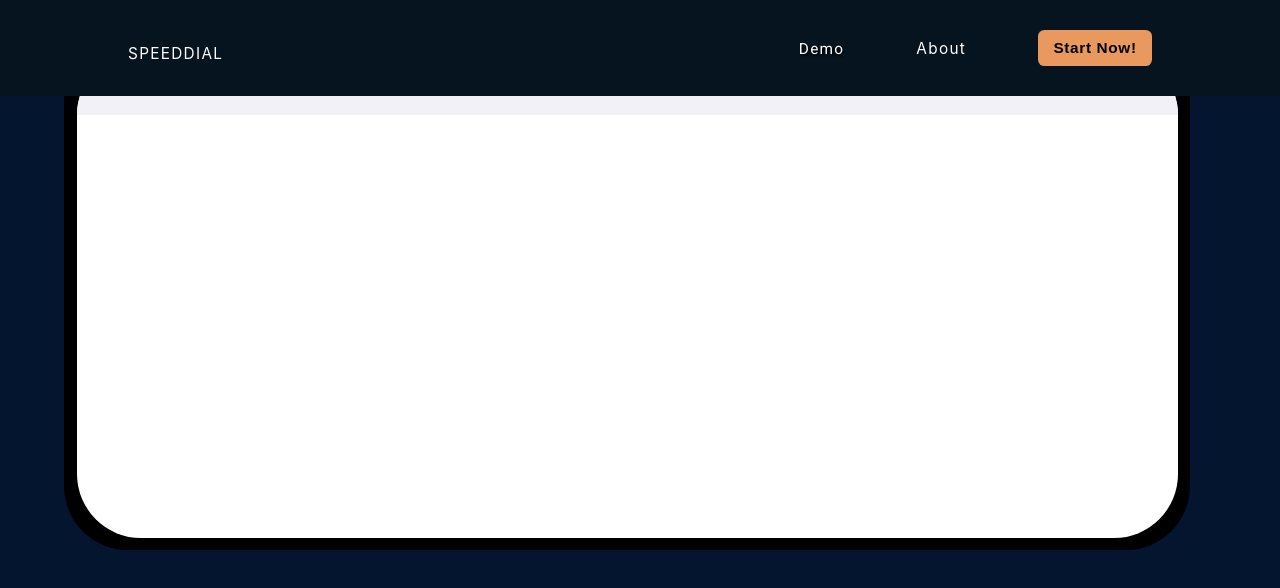
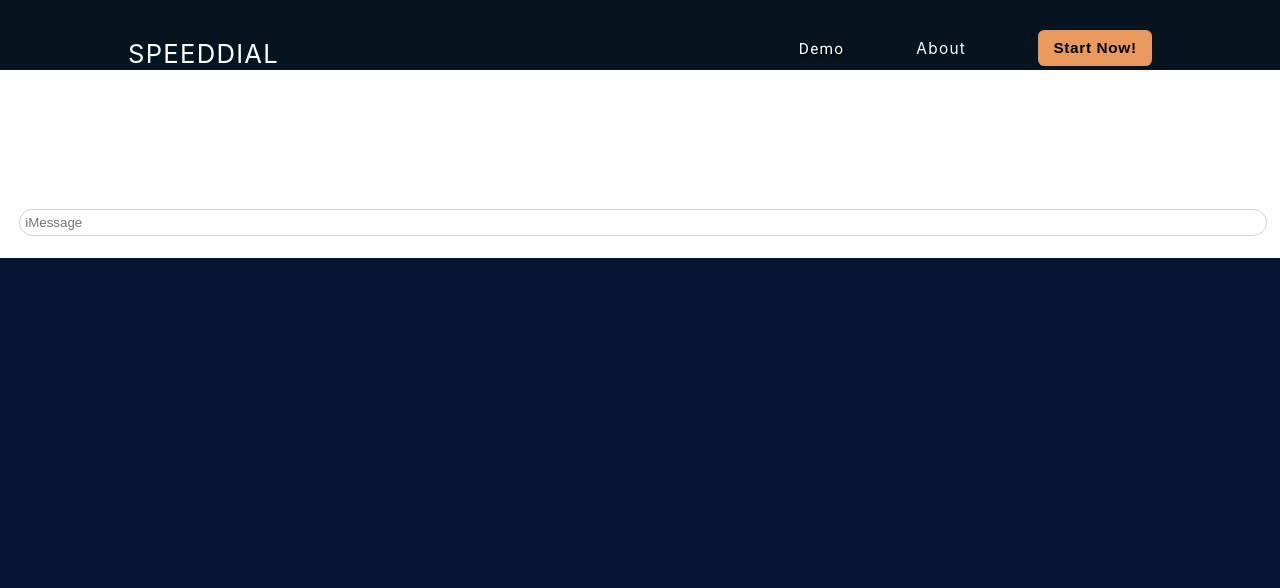
Before and after one commit to prannyv/contact-advice-, a React (Create React App) app in the folder frontend/: page /message in a window 1280 px wide. Shown: the top 588 px of the page. Built offline with nearby package versions, Linux system fonts and the light colour scheme.

Commit message:
MESSAGES

```diff
--- a/frontend/src/App.css
+++ b/frontend/src/App.css
@@ -3,14 +3,14 @@
 @import "@fontsource/noto-sans/400-italic.css";
 
 body{
-  background-image: url('./images/bg.png');
-  background-repeat: no-repeat;
-  background-size: contain;
   background-color: #03152F;
 }
 
 .App {
   color: white;
+  background-image: url('./images/bg.png');
+  background-repeat: no-repeat;
+  background-size: contain;
 }
 
 .App-logo {
@@ -80,57 +80,3 @@ body{
 .main-data{
   align-self: flex-start;
 }
-
-/**Message**/
-.message-title-parent{
-  position: relative;
-}
-
-.message-title-bg {
-  position: absolute;
-  background-color: black;
-  border-radius: 5vw;
-  text-align: center;
-  margin-top: 3vw;
-  margin-left: 5vw;
-  margin-right: 5vw;
-  margin-bottom: 30vw;
-  padding: 20vw 44vw;
-  z-index: 0;
-}
-
-.message-title{
-  position: absolute;
-  background-color: white;
-  border-radius: 5vw;
-  text-align: center;
-  margin-top: 4vw;
-  margin-left: 6vw;
-  margin-right: 5vw;
-  padding: 19vw 43vw;
-  z-index: 1;
-}
-
-.message-header{
-  position: absolute;
-  background-color: #F2F1F6;
-  color: black;
-  margin-top: 4vw;
-  z-index: 2;
-  margin-left: 6vw;
-  padding: 2.5vw 43vw;
-  border-top-right-radius: 5vw;
-  border-top-left-radius: 5vw;
-  text-align: left;
-}
-
-.message p{
-  font-family: "Noto Sans";
-  position: absolute;
-  margin-top: 6vw;
-  z-index: 3;
-  margin-left: 10vw;
-  text-align: left;
-  z-index: 3;
-  color: black;
-}
--- a/frontend/src/components/About.js
+++ b/frontend/src/components/About.js
@@ -9,7 +9,7 @@ export const About = () => {
 
             {/* container for all the horizontal cards */}
             <div>
-                <div style={{display: "flex", marginBottom: "18px", marginTop: "17vw"}}>
+                <div style={{display: "flex", marginBottom: "18px", paddingTop: "14vw"}}>
                     <div style={{flex: 3}}>
                         <div style={{marginLeft: "6rem", marginRight: "4rem"}}>
                             <p style={{fontSize: "48px", fontWeight: "bold", marginBottom: "4px", color: "#4E9DE0"}}>The Problem</p>
--- /dev/null
+++ b/frontend/src/components/Chat.css
@@ -0,0 +1,19 @@
+.message{
+    color: white;
+    display: flex;
+    align-items: center;
+    position: relative;
+    width: fit-content;
+    justify-content: space-between;
+    margin: 15px;
+}
+
+.message > p{
+    background-color: #007AFF;
+    font-size: medium;
+    padding: 15px;
+    border-radius: 20px;
+    margin: 10px;
+    margin-right: auto;
+
+}
--- /dev/null
+++ b/frontend/src/components/Chat.js
@@ -0,0 +1,14 @@
+import React from "react";
+import "./Chat.css";
+import icon from '../images/profile.png';
+
+function Chat({ id, contents}){
+    return(
+        <div className="message">
+            <img src={icon}></img>
+            <p>{contents}</p>
+        </div>
+    )
+}
+
+export default Chat;
--- /dev/null
+++ b/frontend/src/components/Message.css
@@ -0,0 +1,55 @@
+@import "@fontsource/roboto";
+@import "@fontsource/roboto/400.css";
+@import "@fontsource/roboto/400-italic.css";
+body{
+    background-color: #03152F;
+}
+
+.bg{
+    background-color: white;
+    height: auto;
+    font-size: 10vw;
+    z-index: 100;
+    color: white;
+    margin-top: 5.5vw;
+}
+
+.chat-container{
+    display: flex;
+    flex-direction: column;
+}
+
+.chat-messages{
+    flex-grow: 1;
+    display: flex;
+    flex-direction: column;
+    justify-content: flex-end;
+    overflow-y: auto;
+    padding: 10px;
+    max-height: 100vw;
+}
+
+.chat-input{
+    padding-left: 1.5vw;
+    background-color: #fff;
+}
+
+.chat-input > form{
+    flex: 1;
+}
+
+.chat-input > form > input{
+    width: 98%;
+    outline-width: 0;
+    border: 1px solid lightgray;
+    border-radius: 999px;
+    padding: 5px;
+}
+
+.chat-input > form > button{
+    display: none;
+}
+
+form.form{
+    margin-top: 1vw;
+}
--- a/frontend/src/components/Message.js
+++ b/frontend/src/components/Message.js
@@ -1,23 +1,46 @@
-import { Container, Row , Col } from "react-bootstrap";
 import { useState, useEffect } from "react";
+import {Navbar, Container, Nav} from "react-bootstrap";
+import React from 'react'
+import './Message.css'
+import {
+  BrowserRouter as Router,
+  Link
+} from 'react-router-dom';
+import Chat from "./Chat";
 
 export const Message = () => {
+    const [input, setInput] = useState("");
+    const [messages, setMessage] = useState([]);
+
+
+    const sendMessage = (e) => {
+        e.preventDefault();
+        if(input.trim()){
+            setMessage(prevMessage => [...prevMessage, input]);
+            setInput("");
+        }
+    };
+
     return(
-        <div className="message">
-            <section className="message-rectangle">
-                <Container>
-                    <Row>
-                        <Col>
-                        <div className="message-title-parent">
-                            <div className='message-title-bg'></div>
-                            <div className='message-title'></div>
-                            <div className="message-header"></div>
-                            <p className="message-header-title">TO: HACK WESTERN 10</p>
-                        </div>
-                        </Col>
-                    </Row>
-                </Container>
-            </section>
+        <div className="chat-container">
+            <div className="bg">
+                <div className="chat-messages">
+                    {messages.map((message, index) => (
+                        <Chat key={index} contents={message}/>
+                    ))}
+                </div>
+                <div className="chat-input">
+                    <form className="form" onSubmit={sendMessage}>
+                        <input
+                        value={input}
+                        onChange={(e) => setInput(e.target.value)}
+                        placeholder="iMessage"
+                        type="text"/>
+                        <button onClick={sendMessage}>Send</button>
+
+                    </form>
+                </div>
+            </div>
         </div>
     )
 }
--- a/frontend/src/components/NavBar.css
+++ b/frontend/src/components/NavBar.css
@@ -94,6 +94,14 @@ button.button{
 a.navbar-link.nav-link{
     list-style-type: none;
     text-decoration: none;
+    font-size: 2vw;
+    letter-spacing: 0.1vw;
+    color: white;
+}
+
+a.navbar-link1.nav-link{
+    list-style-type: none;
+    text-decoration: none;
     font-size: 1.2vw;
     letter-spacing: 0.1vw;
     color: white;
--- a/frontend/src/components/NavBar.js
+++ b/frontend/src/components/NavBar.js
@@ -38,7 +38,7 @@ export const NavBar = () => {
       <div className='buttons'>
         <ul     className='buttons-inner'>
           <li><Link to="/message" className='each-button'>Demo</Link></li>
-          <Nav.Link href="#about" className={activeLink === 'about' ? 'active navbar-link' : 'navbar-link'} onClick={() => onUpdateActiveLink('about')}>About</Nav.Link>
+          <Nav.Link href="#about" className={activeLink === 'about' ? 'active navbar-link' : 'navbar-link1'} onClick={() => onUpdateActiveLink('about')}>About</Nav.Link>
         <button className='button'>Start Now!</button>
         </ul>
       </div>
```
Also changed, not shown: frontend/src/images/profile.png (added).
